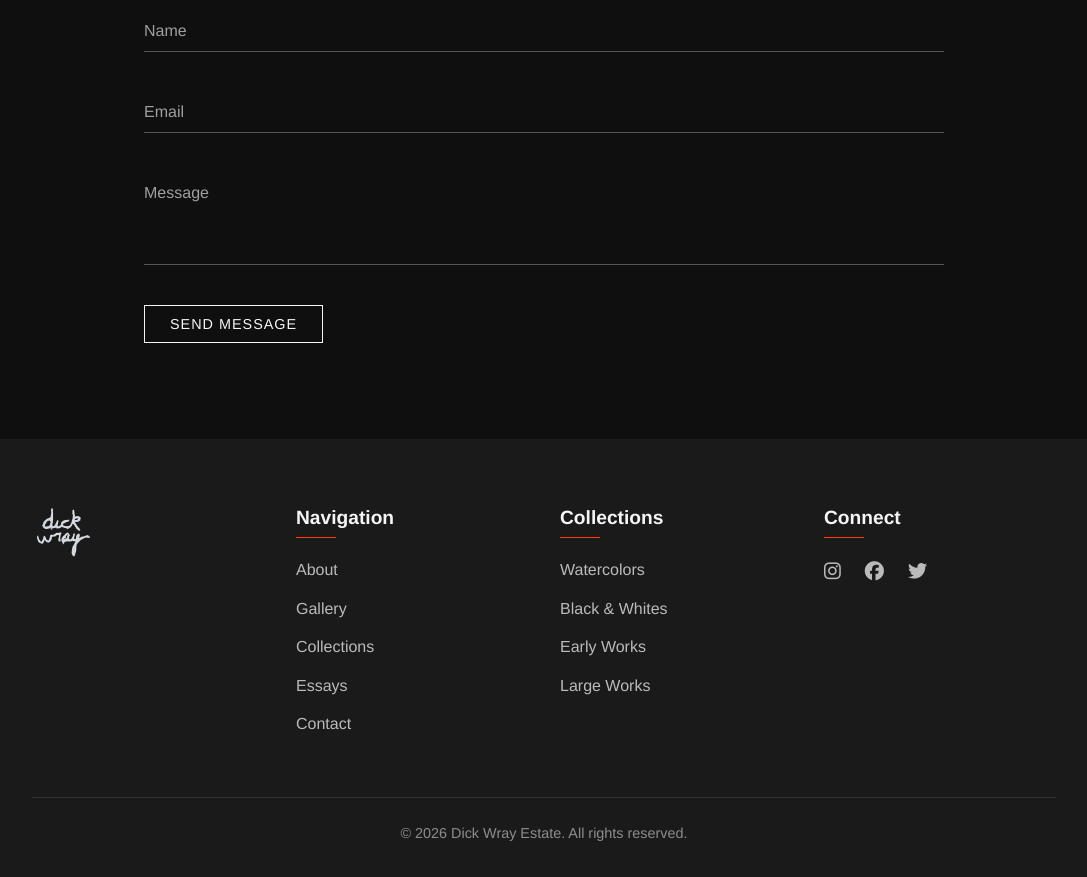
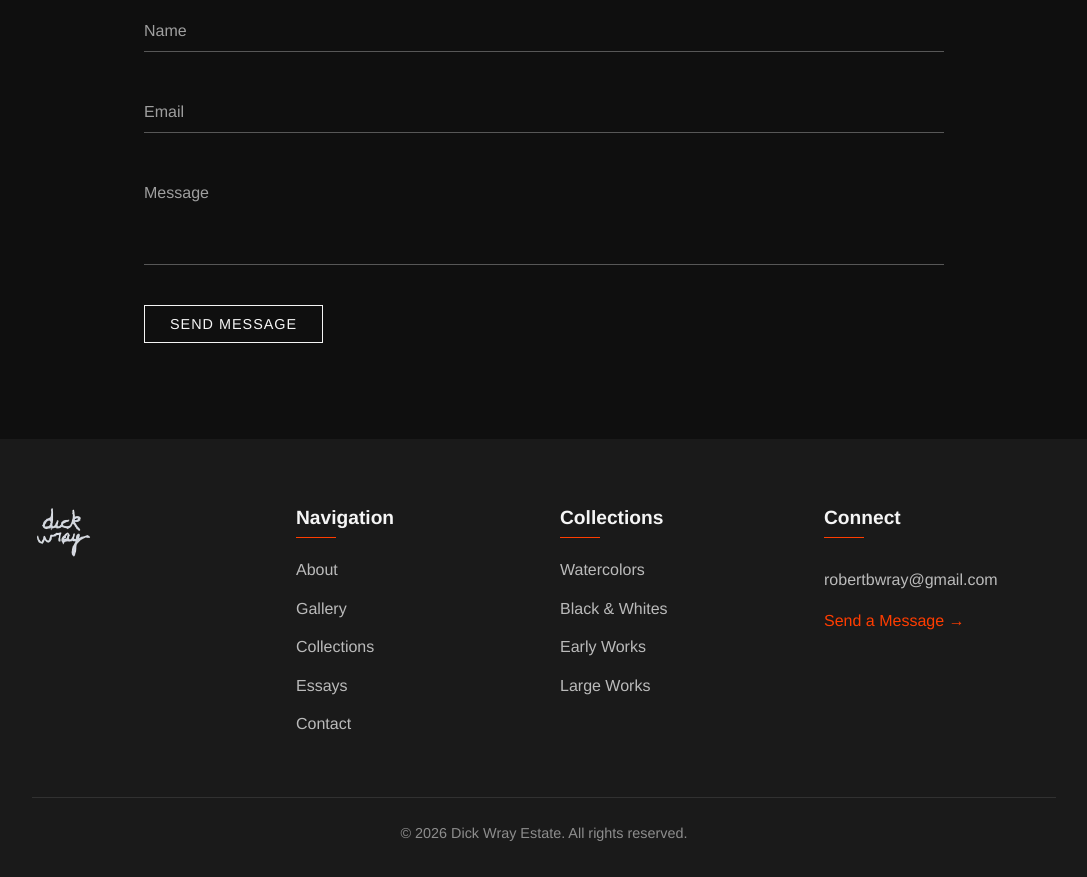
Before and after one commit to robertwrayscode/Dickwray-Website, a website: page index.html in a window 1280 px wide. Shown: the part 3935-4812 px from the top of the page, without its empty margins (96-1183 px from the left). Drawn offline with Linux system fonts and the light colour scheme.

Commit message:
Site update via admin tool - 2026-05-01 13:35:32

```diff
--- a/index.html
+++ b/index.html
@@ -220,11 +220,8 @@
             </div>
             <div class="footer-social">
                 <h3>Connect</h3>
-                <div class="social-icons">
-                    <a href="#" class="social-icon"><i class="fab fa-instagram"></i></a>
-                    <a href="#" class="social-icon"><i class="fab fa-facebook"></i></a>
-                    <a href="#" class="social-icon"><i class="fab fa-twitter"></i></a>
-                </div>
+                <p style="margin-top: 10px;"><a href="mailto:robertbwray@gmail.com" style="color: rgba(255,255,255,0.7); text-decoration: none;">robertbwray@gmail.com</a></p>
+                <p style="margin-top: 15px;"><a href="index.html#contact" style="color: var(--accent-color); text-decoration: none;">Send a Message &rarr;</a></p>
             </div>
         </div>
         <div class="footer-bottom">
```
Also changed, not shown: admin-tool/templates/site/base.html (+2 -5 lines), black-and-whites.html (+2 -5 lines), cv.html (+2 -5 lines), early-works.html (+2 -5 lines), essays.html (+2 -5 lines), interviews.html (+2 -5 lines), large-works.html (+2 -5 lines), publications.html (+2 -5 lines), watercolors.html (+2 -5 lines).
